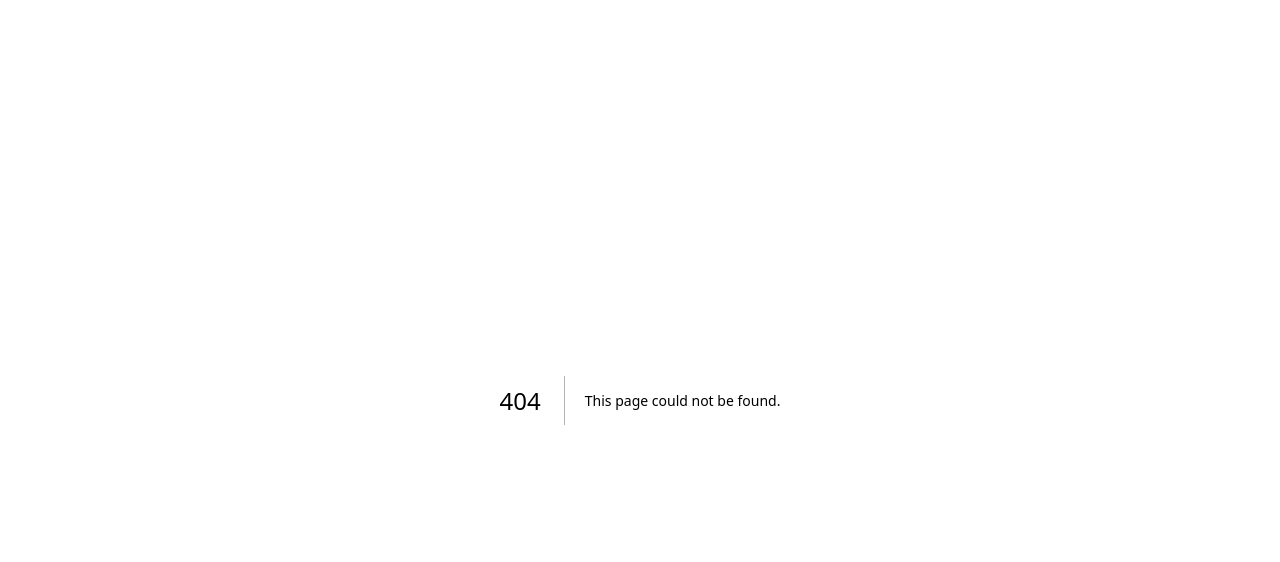
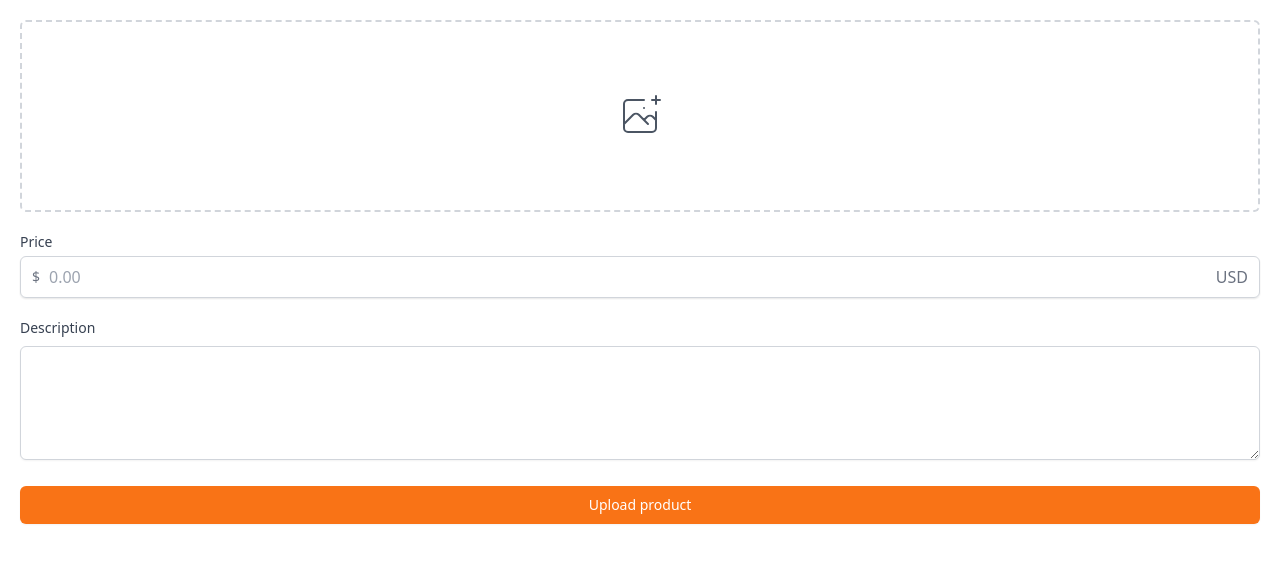
Before and after one commit to himmel37/carrot-market, a Next.js app: page /items/upload in a window 1280 px wide. Before the commit this address had no page. Shown: the top 562 px of the page. Built offline with nearby package versions, Linux system fonts and the light colour scheme.

Commit message:
item upload page

```diff
--- /dev/null
+++ b/src/pages/items/upload.tsx
@@ -0,0 +1,65 @@
+import type { NextPage } from "next";
+
+const Upload: NextPage = () => {
+  return (
+    <div className="m-5">
+      <div>
+        <div>
+          <label className="w-full cursor-pointer text-gray-600 hover:border-orange-500 hover:text-orange-500 flex items-center justify-center border-2 border-dashed border-gray-300 h-48 rounded-md">
+            <svg
+              className="h-12 w-12"
+              stroke="currentColor"
+              fill="none"
+              viewBox="0 0 48 48"
+              aria-hidden="true"
+            >
+              <path
+                d="M28 8H12a4 4 0 00-4 4v20m32-12v8m0 0v8a4 4 0 01-4 4H12a4 4 0 01-4-4v-4m32-4l-3.172-3.172a4 4 0 00-5.656 0L28 28M8 32l9.172-9.172a4 4 0 015.656 0L28 28m0 0l4 4m4-24h8m-4-4v8m-12 4h.02"
+                strokeWidth={2}
+                strokeLinecap="round"
+                strokeLinejoin="round"
+              />
+            </svg>
+
+            <input className="hidden" type="file" />
+          </label>
+        </div>
+      </div>
+      <div className="my-5">
+        <label
+          className="text-sm mb-1 block font-medium text-gray-700"
+          htmlFor="price"
+        >
+          Price
+        </label>
+        <div className="flex items-center rounded-md relative shadow-sm">
+          <div className="absolute left-0 cursor-events-none pl-3 flex items-center justify-center">
+            <span className="text-gray-500 text-sm">$</span>
+          </div>
+          <input
+            className="appearance-none pl-7 w-full border border-gray-300 px-3 py-2 right-0 rounded-md shadow-sm placeholder-gray-400 focus:outline-none focus:ring-orange-500 focus:border-orange-500"
+            type="text"
+            placeholder="0.00"
+          />
+          <div className="absolute right-0 pointer-events-none pr-3 flex items-center">
+            <span className="text-gray-500">USD</span>
+          </div>
+        </div>
+      </div>
+      <div>
+        <label className="mb-1 block text-sm font-medium text-gray-700">
+          Description
+        </label>
+        <textarea
+          className="mt-1 shadow-sm w-full focus:ring-orange-500 focus:bg-orange-500 rounded-md border-gray-300"
+          rows={4}
+        />
+      </div>
+      <button className="mt-5 w-full bg-orange-500 hover:bg-orange-600 text-white py-2 px-4 border border-transparent rounded-md shadow-sm text-sm font-medium focus:ring-2 focus:ring-offset-2 focus:ring-orange-500 focus:outline-none">
+        Upload product
+      </button>
+    </div>
+  );
+};
+
+export default Upload;
```
